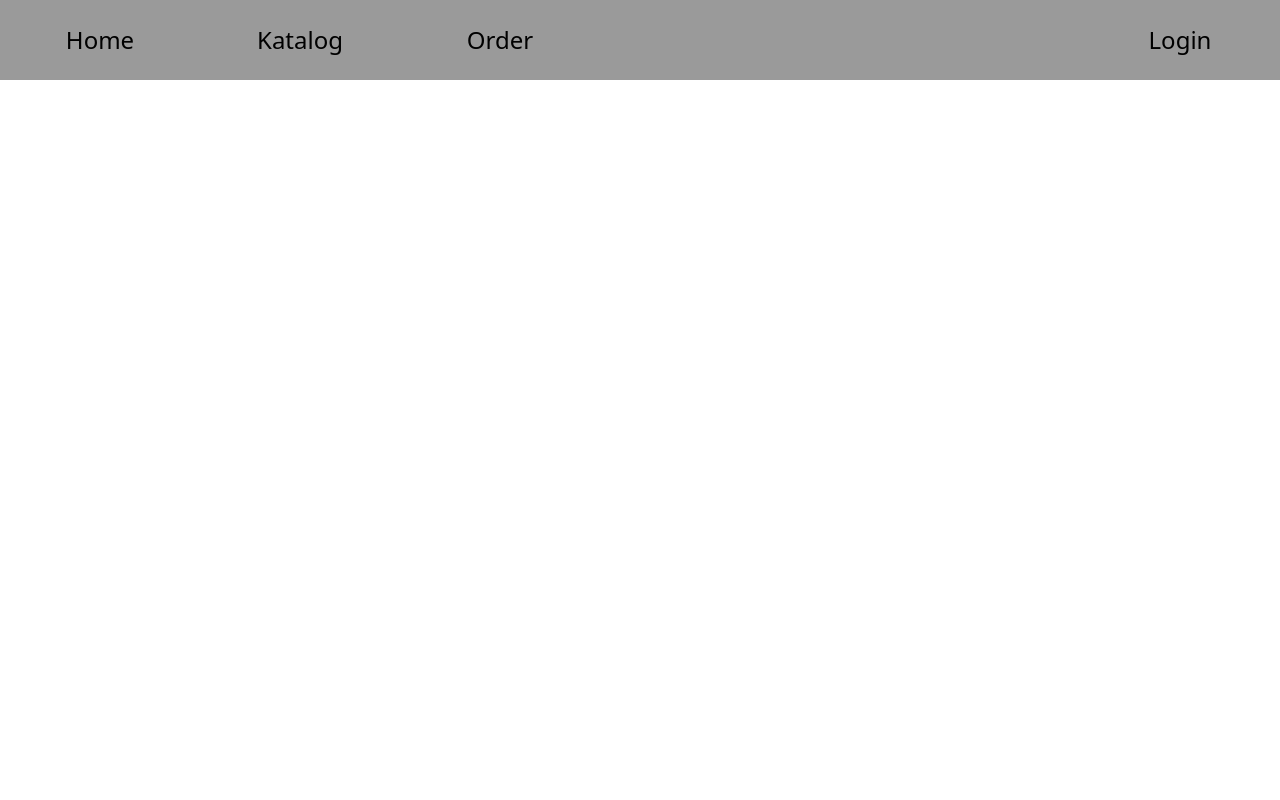
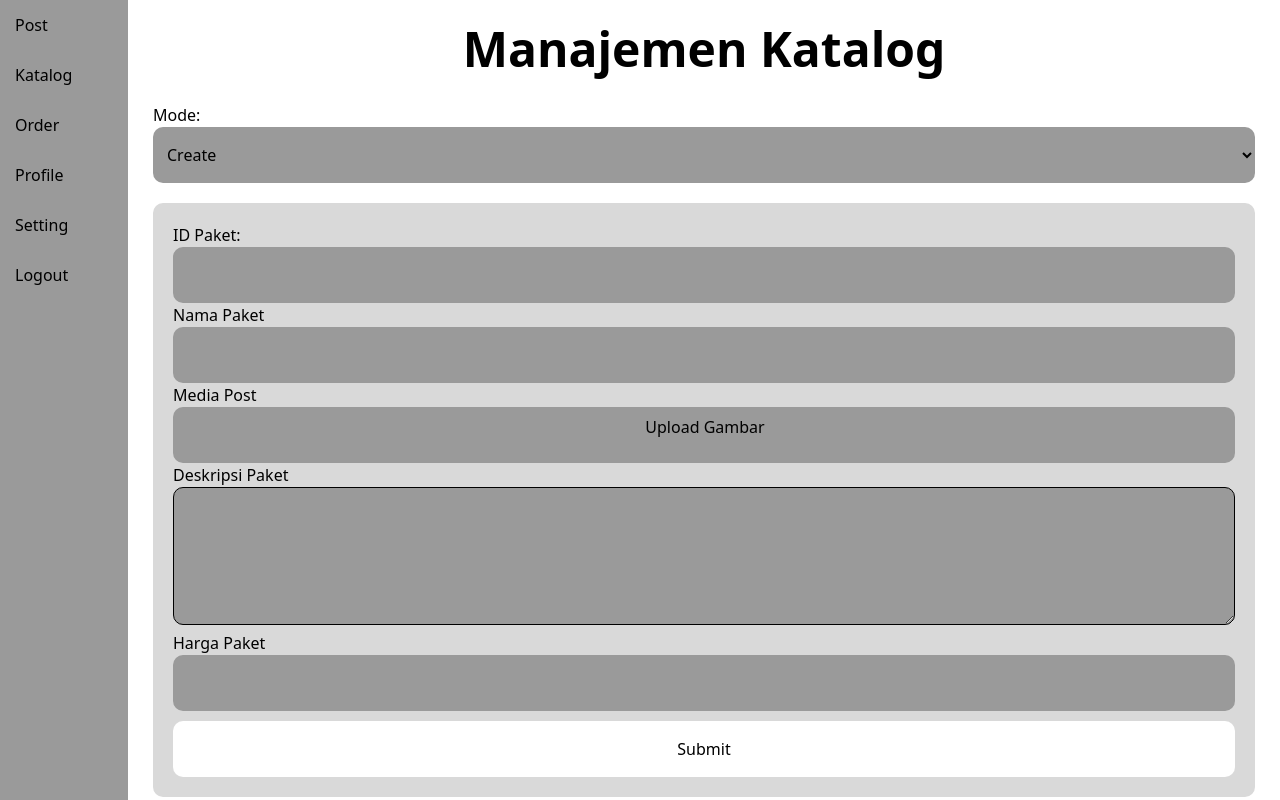
Before and after one commit to Muhammad-Fiqri/LSP_JWP, a React (Vite) app: page /admin/catalog in a window 1280 px wide. Built offline with nearby package versions, Linux system fonts and the light colour scheme.

Commit message:
feat: katalog dashboard done

```diff
--- a/src/App.jsx
+++ b/src/App.jsx
@@ -2,17 +2,23 @@ import LoginForm from './components/LoginForm'
 import TopNav from './components/TopNav'
 import Home from './components/Home'
 import Catalog from './components/Catalog';
+import SideNav from './components/admin_dashboard/SideNav';
+import CatalogDashboard from './components/admin_dashboard/CatalogDashboard';
 import { BrowserRouter, Routes, Route } from "react-router";
 
 function App() {
 
   return (
     <BrowserRouter>
-     <TopNav/>
     <Routes>
-      <Route path="/" element={<Home />}></Route>
-      <Route path="/login" element={<LoginForm/>}></Route>
-      <Route path="/catalog" element={<Catalog/>}></Route>
+      <Route element={<TopNav/>}>
+        <Route index element={<Home />} />
+        <Route path="login" element={<LoginForm/>}></Route>
+        <Route path="catalog" element={<Catalog/>}></Route>
+      </Route>
+      <Route path="admin" element={<SideNav/>}>
+          <Route path="catalog" element={<CatalogDashboard/>}></Route>
+      </Route>
     </Routes>
     </BrowserRouter>
   )
--- a/src/components/LoginForm.jsx
+++ b/src/components/LoginForm.jsx
@@ -1,17 +1,16 @@
 import { useState, useEffect } from "react";
+import { useNavigate } from "react-router-dom"
 
 export default function LoginForm() {
     const [email,setEmail] = useState("");
     const [password,setPassword] = useState("");
 
+    let navigate = useNavigate();
+
     function handleForm(e) {
         e.preventDefault();
+        navigate("/admin/catalog")
     }
-
-    useEffect(() => {
-        console.log(email)
-        console.log(password)
-    })
 
     return(
         <div id="LoginForm" className="w-[60%] h-[100%] mx-auto mt-[30px] bg-[#D9D9D9] rounded-[10px]">
--- a/src/components/TopNav.jsx
+++ b/src/components/TopNav.jsx
@@ -1,9 +1,10 @@
-import { useNavigate } from "react-router-dom"
+import { Outlet, useNavigate } from "react-router-dom"
 
 export default function TopNav() {
     let navigate = useNavigate();
 
     return(
+        <>
             <div id="TopNav" className="text-2xl h-[10vh] [&>button]:h-[100%] [&>button]:w-[200px] bg-[#9A9A9A] *:hover:bg-[#D9D9D9]">
                 <button onClick={() => {navigate("/")}}>
                     Home
@@ -18,5 +19,7 @@ export default function TopNav() {
                     Login
                 </button>
             </div>
+            <Outlet/>
+        </>
     )
 }
--- /dev/null
+++ b/src/components/admin_dashboard/CatalogDashboard.jsx
@@ -0,0 +1,60 @@
+export default function CatalogDashboard() {
+    function handleForm(e) {
+        e.preventDefault()
+    }
+
+    return(
+        <div id="catalog-dashboard" className="w-[100%] h-[100vh] p-[25px] overflow-y-scroll">
+            <h1 className="text-5xl text-center font-bold pb-[30px]">Manajemen Katalog</h1>
+
+            <div className="pb-[20px]">
+                <label htmlFor="mode">Mode:</label>
+                <select name="mode" id="mode" className="w-[100%] bg-[#9A9A9A] rounded-[10px] h-[7vh] pl-[10px]">
+                    <option value="create">Create</option>
+                    <option value="read">Read</option>
+                    <option value="update">Update</option>
+                    <option value="delete">Delete</option>
+                </select>
+            </div>
+
+            <form onSubmit={handleForm} id="form-package" className="bg-[#D9D9D9] rounded-[10px] p-[20px]">
+                <div>
+                    <label htmlFor="ID-package">ID Paket:</label>
+                    <input type="text" name="ID-package" id="ID-package" className="w-full bg-[#9A9A9A] rounded-[10px] h-[7vh] pl-[10px]" />
+                </div>
+
+                <div>
+                    <label htmlFor="name-package">Nama Paket</label>
+                    <input type="text" name="name-package" id="name-package" className="w-full p-2 bg-[#9A9A9A] rounded-[10px] h-[7vh] pl-[10px]" />
+                </div>
+
+                <div>
+                    <label htmlFor="media-post">Media Post</label>
+                    <input type="file" name="media-post" id="media-post" accept="image/*" className="hidden" />
+                    <label htmlFor="media-post" className="block w-full p-2 text-center cursor-pointer bg-[#9A9A9A] rounded-[10px] h-[7vh] pl-[10px]">
+                        Upload Gambar
+                    </label>
+                </div>
+
+                <div>
+                    <label htmlFor="description-package">Deskripsi Paket</label>
+                    <textarea
+                        name="description-package"
+                        id="description-package"
+                        rows="5"
+                        className="w-full p-2 border bg-[#9A9A9A] rounded-[10px] pl-[10px]"
+                    ></textarea>
+                </div>
+
+                <div>
+                    <label htmlFor="price-package">Harga Paket</label>
+                    <input type="number" name="price-package" id="price-package" className="w-full p-2 bg-[#9A9A9A] rounded-[10px] h-[7vh] pl-[10px]" />
+                </div>
+
+                <button type="submit" className="w-full p-2 text-black bg-[#FFFFFF] rounded-[10px] h-[7vh] mt-[10px]">
+                    Submit
+                </button>
+            </form>
+        </div>
+    );
+}
--- /dev/null
+++ b/src/components/admin_dashboard/SideNav.jsx
@@ -0,0 +1,46 @@
+import { Outlet, useNavigate } from "react-router-dom"
+
+let button_list = [
+    {
+        name: "Post",
+        link: "/admin/post"
+    },
+    {
+        name: "Katalog",
+        link: "/admin/catalog"
+    },
+    {
+        name: "Order",
+        link: "/admin/order"
+    },
+    {
+        name: "Profile",
+        link: "/admin/profile"
+    },
+    {
+        name: "Setting",
+        link: "/admin/setting"
+    },
+    {
+        name: "Logout",
+        link: "/admin/logout"
+    }
+]
+
+
+export default function SideNav() {
+    let navigate = useNavigate();
+
+    return(
+        <div className="grid grid-cols-[1fr_9fr]">
+            <div id="side-nav" className="h-[100vh] w-[100%] bg-[#9A9A9A]">
+                {
+                    button_list.map((item) => {
+                        return(<button onClick={() => {navigate(item.link)}} className="w-[10vw] h-[50px] hover:bg-[#D9D9D9] text-left pl-[15px]">{item.name}</button>);
+                    })
+                }
+            </div>
+            <Outlet/>
+        </div>
+    );
+}
```
Lines whose indentation alone changed are shown as unchanged.
